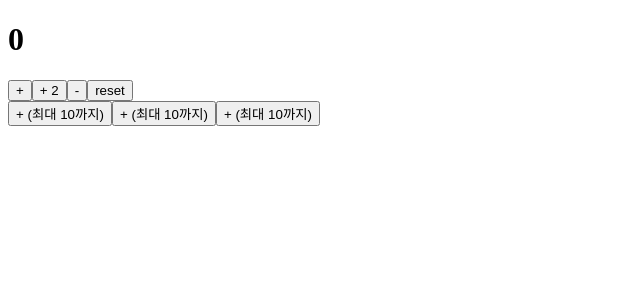
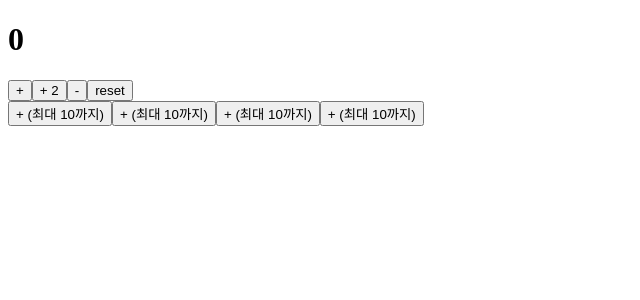
Before and after one commit to cuzurmyhabit/Programming_Study, a React (Vite) app: page / in a window 1280 px wide. Shown: the top 300 px of the page, without its empty margins (0-640 px from the left). Built offline with nearby package versions, Linux system fonts and the light colour scheme.

Commit message:
CounterApp plusMax10

```diff
--- a/src/CounterApp.jsx
+++ b/src/CounterApp.jsx
@@ -8,6 +8,12 @@
   //count: 이전 또는 현재 값, setCount(): count값 변경 함수. 반드시 이걸 거쳐야 함.
   const [count, setCount] = useState(0)
 
+  function plusMax10() {
+    setCount((count) => {
+      if (count + 1 >= 10) return 10;
+      return count + 1;
+    })
+  }
   return (
     <>
 
@@ -20,12 +26,14 @@
       <br />
 
       <button onClick={() => setCount((count) => {
-        if(count + 1 >= 10) return 10;
+        if (count + 1 >= 10) return 10;
         return count + 1;
       })}>+ (최대 10까지)</button>
-      <button onClick={() => setCount((count) => count + 1 >= 10 ? 10 :count+1) }>+ (최대 10까지)</button>
-      <button onClick={() => setCount((count) => Math.min(count + 1, 10)) }>+ (최대 10까지)</button>
+      <button onClick={() => setCount((count) => count + 1 >= 10 ? 10 : count + 1)}>+ (최대 10까지)</button>
+      <button onClick={() => setCount((count) => Math.min(count + 1, 10))}>+ (최대 10까지)</button>
 
+      <button onClick={() => plusMax10()}>+ (최대 10까지)</button>
+      {/* <button onClick={() => plusMax10}>+ (최대 10까지)</button> */}
       {/* <button onClick={setCount(0)}>reset</button> Too many re-renders. */}
       {/* <button
         className="counter"
```
